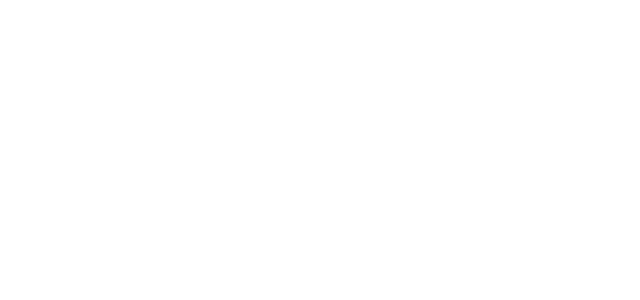
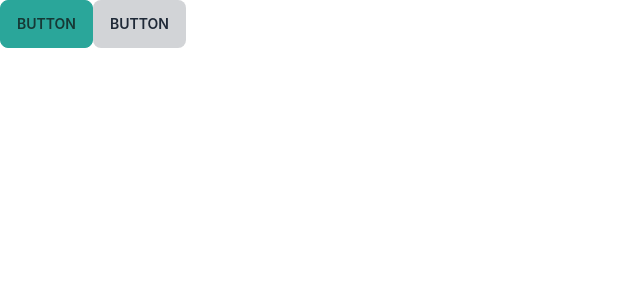
Before and after one commit to Anny27-pixel/homeMade-foodStore-client, a React (Create React App) app: page / in a window 1280 px wide. Shown: the top 300 px of the page, without its empty margins (0-640 px from the left). Built offline with nearby package versions, Linux system fonts and the light colour scheme.

Commit message:
check connection

```diff
--- a/src/App.js
+++ b/src/App.js
@@ -4,7 +4,8 @@
 function App() {
   return (
     <div>
-
+      <button className="btn btn-active btn-accent">Button</button>
+      <button className="btn btn-active btn-ghost">Button</button>
     </div>
   );
 }
```
